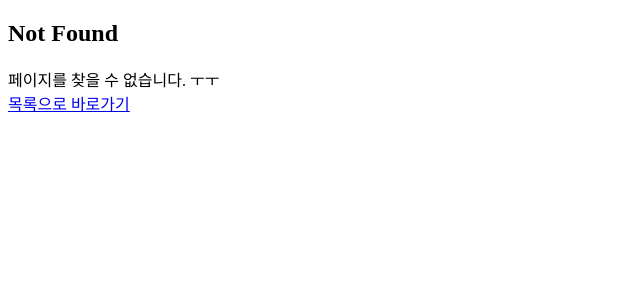
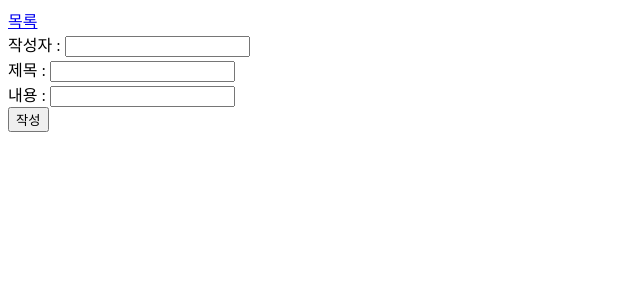
Before and after one commit to jihwangim09-design/2026_react, a React (Vite) app: page /write in a window 1280 px wide. Before the commit this address had no page. Shown: the top 300 px of the page, without its empty margins (0-640 px from the left). Built offline with nearby package versions, Linux system fonts and the light colour scheme.

Commit message:
0923 1443

```diff
--- a/src/example/day07/App.jsx
+++ b/src/example/day07/App.jsx
@@ -1,6 +1,7 @@
 import { Route, Routes } from "react-router-dom";
 import NotFound from "./NotFound";
 import List from "./List";
+import Write from "./Write";
 
 export default function App(props){
     // Route path='*' = 와일드카드 (모든주소)
@@ -8,6 +9,7 @@ export default function App(props){
     <Routes>
         <Route path='*' element={<NotFound/>} />
         <Route path="/list" element={<List/>} />
+        <Route path="/write" element={<Write/>} />
     </Routes>
     </>)
 }
--- /dev/null
+++ b/src/example/day07/Write.jsx
@@ -0,0 +1,21 @@
+import { Link, useNavigate } from "react-router-dom"
+
+export default function Write(props){
+    const navigate = useNavigate(); // 화면을 이동하기 위한 훅
+    // html -> <a href=""> , React -> <Link to="">
+    // js -> location.href="" , React -> navigate("")
+    // html/js 코드는 한번깜빡거림(새로고침이 들어감)
+    // *html/js 코드는 깜빡거림*
+    return(<>
+    <div>
+        <Link to="/list">목록</Link>
+        <form>
+            작성자 : <input name="writer"/> <br/>
+            제목 : <input name="title"/> <br/>
+            내용 : <input name="contents" row="3"/> <br/>
+            <input type="submit" value="작성"/>
+        </form>
+    </div>
+
+    </>)
+}
```
